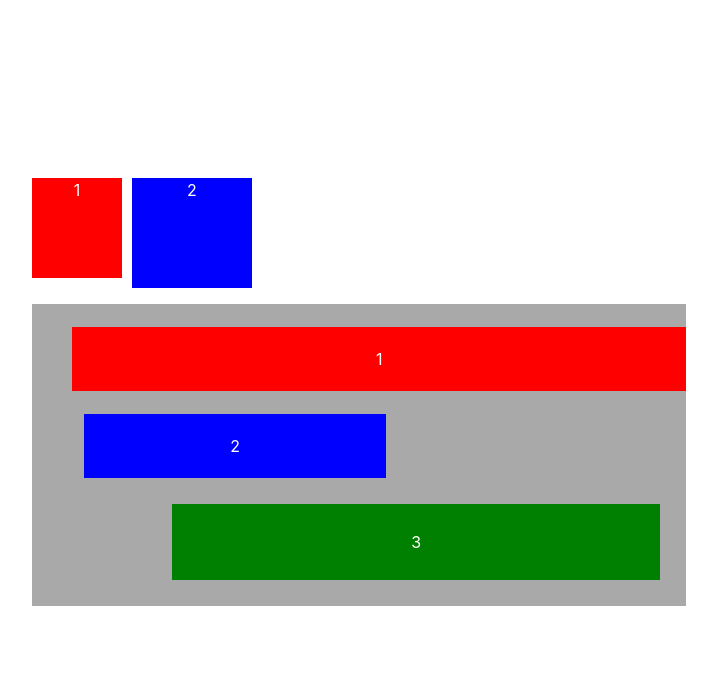
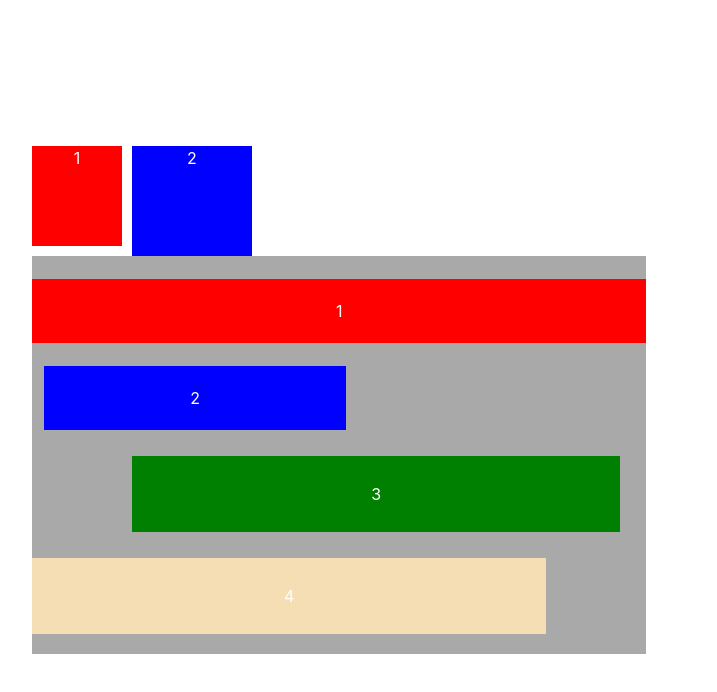
Before and after one commit to carlosjorger/vue-fluid-dnd, a Vue app: page / in a window 1280 px wide. Shown: the top 692 px of the page, without its empty margins (224-941 px from the left). Built offline with nearby package versions, Linux system fonts and the light colour scheme.

Commit message:
🐞 fix: see all the cases with diferents margins

```diff
--- a/src/App.vue
+++ b/src/App.vue
@@ -29,7 +29,7 @@ import Droppable from "./components/Droppable.vue";
     </Draggable>
   </div>
   <Droppable
-    tag="ul"
+    tag="div"
     droppable-id="2"
     style="
       width: 80%;
@@ -80,5 +80,19 @@ import Droppable from "./components/Droppable.vue";
         3
       </div>
     </Draggable>
+    <Draggable draggable-id="3" enable-drag v-slot="{ setRef }"
+      ><div
+        :ref="setRef"
+        style="
+          color: white;
+          background-color: wheat;
+          padding: 26px 0;
+          margin: 20px 0;
+          margin-right: 100px;
+        "
+      >
+        4
+      </div>
+    </Draggable>
   </Droppable>
 </template>
--- a/src/components/Draggable.vue
+++ b/src/components/Draggable.vue
@@ -116,8 +116,6 @@ const emitEventToSiblings = (element: HTMLElement, event: "drag" | "drop") => {
   if (!(sibling instanceof HTMLElement)) {
     return;
   }
-  setBorderBoxStyle(brother);
-
   const brotherMarginTop = parseFloatEmpty(brother.style.marginTop);
   const marginBottom = parseFloatEmpty(element.style.marginBottom);
   const marginTop = parseFloatEmpty(element.style.marginTop);
@@ -128,8 +126,6 @@ const emitEventToSiblings = (element: HTMLElement, event: "drag" | "drop") => {
   let top = marginTop;
   const previousElement = element.previousElementSibling as HTMLElement;
   if (previousElement) {
-    setBorderBoxStyle(previousElement);
-
     const previousMarginBottom = parseFloatEmpty(
       previousElement.style.marginBottom
     );
@@ -140,7 +136,6 @@ const emitEventToSiblings = (element: HTMLElement, event: "drag" | "drop") => {
   tranlation.height = height + top + bottom;
   while (sibling) {
     var element = sibling as HTMLElement;
-    setBorderBoxStyle(element);
     if (sibling instanceof HTMLElement) {
       const siblingDraggableId = sibling.getAttribute("draggable-id") ?? "";
       eventBus.emit(event, {
@@ -213,4 +208,3 @@ watch(childRef, (element) => {
 </style>
 <!-- TODO: refactor -->
 <!-- TODO: add horizontal dragging functionality -->
-<!-- TODO: see all the cases with diferents margins -->
```
